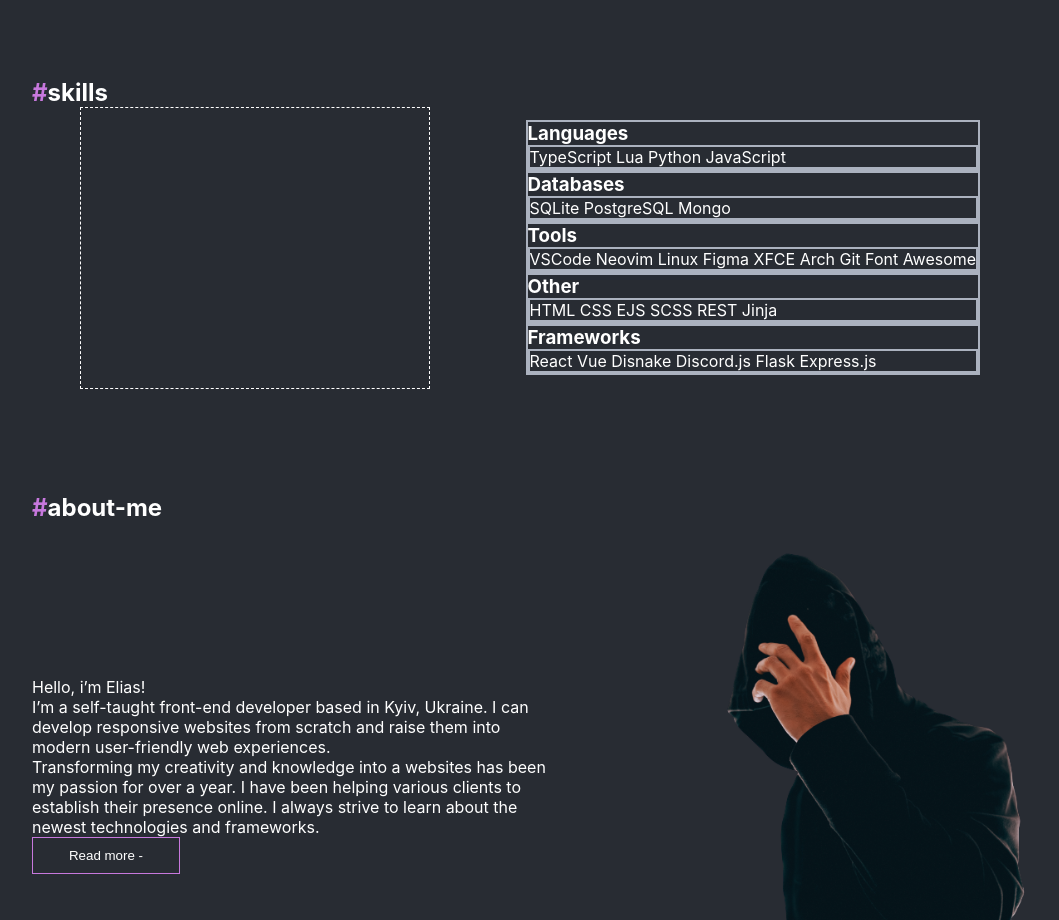
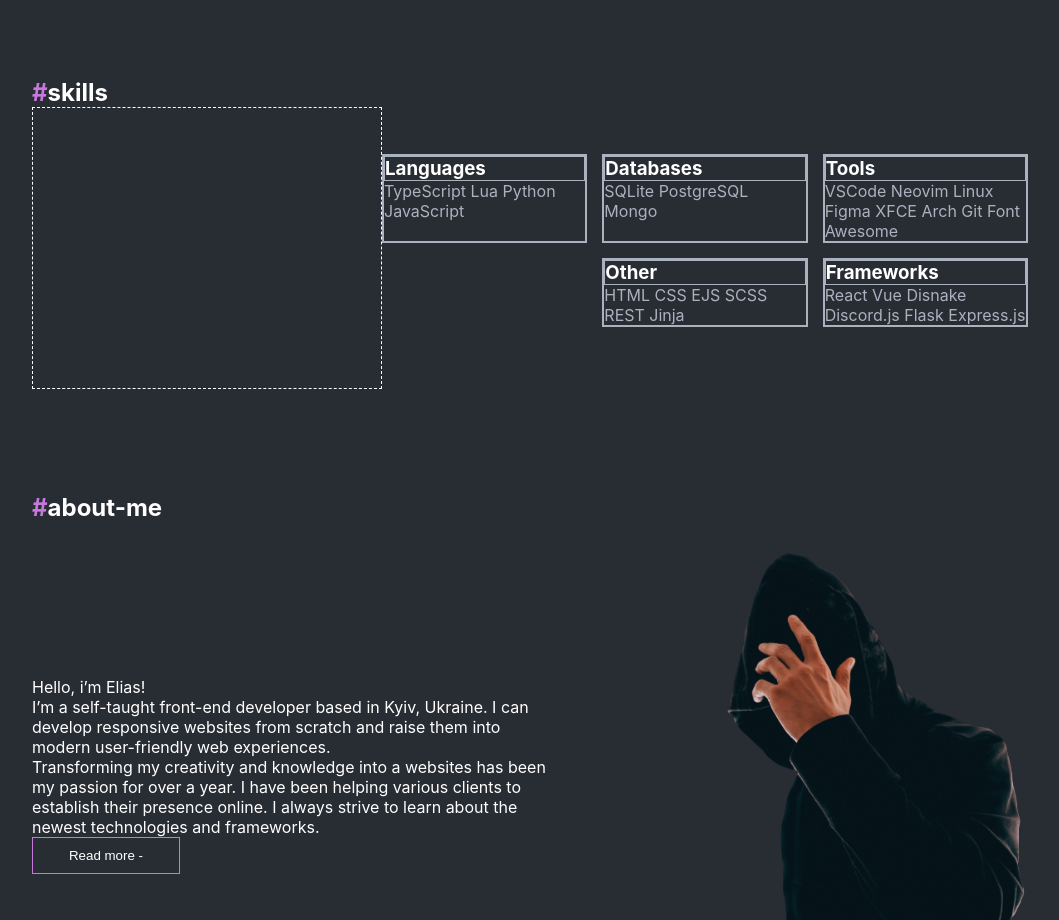
Before and after one commit to 89811421793/portfolio, a React app: page / in a window 1280 px wide. Shown: the part 1380-2300 px from the top of the page, without its empty margins (110-1169 px from the left). Built offline with nearby package versions, Linux system fonts and the light colour scheme.

Commit message:
Гриды для скиллов (Skills.tsx) - добавлено

```diff
--- a/src/pages/homepage/layout/sections/skills/Skills.tsx
+++ b/src/pages/homepage/layout/sections/skills/Skills.tsx
@@ -21,11 +21,11 @@ export const Skills: React.FC = () => {
               list={"TypeScript Lua Python JavaScript"}
             />
             <Skill title={"Databases"} list={"SQLite PostgreSQL Mongo"} />
+            <Skill title={"Other"} list={"HTML CSS EJS SCSS REST Jinja"} />
             <Skill
               title={"Tools"}
-              list={"VSCode Neovim Linux Figma XFCE Arch Git  Font Awesome"}
+              list={"VSCode Neovim Linux Figma XFCE Arch Git Font Awesome"}
             />
-            <Skill title={"Other"} list={"HTML CSS EJS SCSS REST Jinja"} />
             <Skill
               title={"Frameworks"}
               list={"React Vue Disnake Discord.js Flask Express.js"}
@@ -39,7 +39,33 @@ export const Skills: React.FC = () => {
 
 const StyledSkills = styled.section``;
 
-const SkillsGroup = styled.div``;
+const SkillsGroup = styled.div`
+  display: grid;
+  grid-template-columns: repeat(3, 1fr);
+  grid-template-rows: repeat(3, auto);
+  gap: 15px;
+
+  & > :nth-child(1) {
+    grid-column: 1;
+    grid-row: 1;
+  }
+  & > :nth-child(2) {
+    grid-column: 2;
+    grid-row: 1;
+  }
+  & > :nth-child(3) {
+    grid-column: 2;
+    grid-row: 2;
+  }
+  & > :nth-child(4) {
+    grid-column: 3;
+    grid-row: 1;
+  }
+  & > :nth-child(5) {
+    grid-column: 3;
+    grid-row: 2;
+  }
+`;
 
 const SkillsDecor = styled.div`
   min-width: 350px;
--- a/src/pages/homepage/layout/sections/skills/skill/Skill.tsx
+++ b/src/pages/homepage/layout/sections/skills/skill/Skill.tsx
@@ -22,7 +22,8 @@ border: 2px solid ${theme.colors.borderColor};
 
 const SkillTitle = styled.h3`
   color: #fff;
+  border: 1px solid ${theme.colors.borderColor};
 `;
 const StyledSkill = styled.div`
-border: 2px solid ${theme.colors.borderColor};
+color: ${theme.colors.borderColor};
 `;
```
